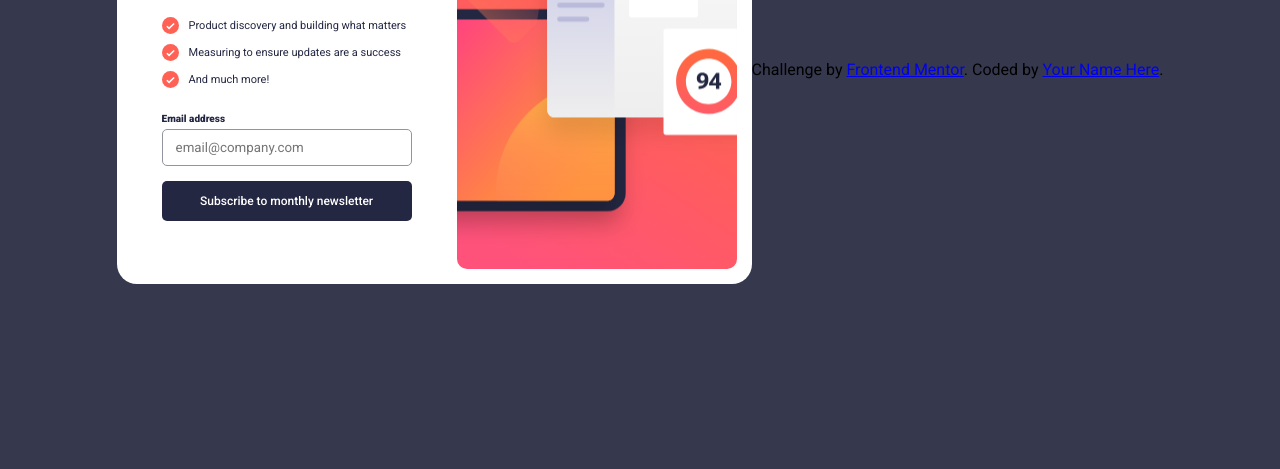
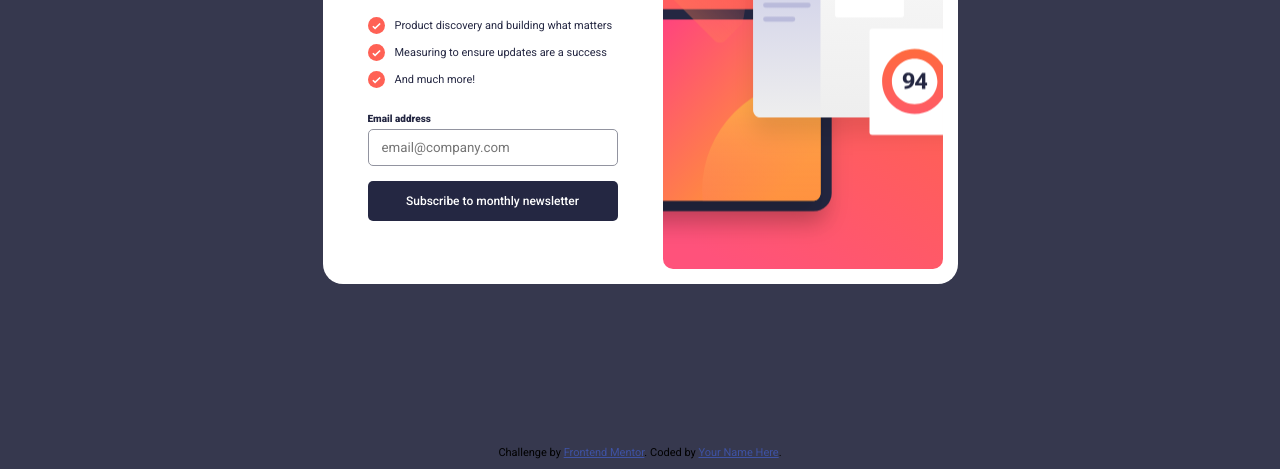
Before and after one commit to plutuxx/Newsletter-sign-up-form-with-success-message.io, a plain HTML site: page index.html in a window 1280 px wide. Shown: the part 331-800 px from the top of the page. Drawn offline with Linux system fonts and the light colour scheme.

Commit message:
Add files via upload

```diff
--- a/style.css
+++ b/style.css
@@ -200,6 +200,17 @@ body {
     background-image: linear-gradient(90deg, hsl(346.74deg 100% 66.27%), hsl(14.23deg 98.98% 61.57%));
 }
 
+.attribution {
+    position: absolute;
+    bottom: 0;
+    margin-bottom: 10px;
+    font-size: 11px;
+    text-align: center;
+  }
+  .attribution a {
+    color: hsl(228, 45%, 44%);
+  }
+
 @media (480px < width <=768px) {
     .img-section {
         height: 370px;
@@ -229,8 +240,6 @@ body {
 @media (width <=480px) {
     body {
         display: block;
-        flex-direction: column;
-        justify-content: space-evenly;
         background-color: var(--White);
     }
 
@@ -272,7 +281,6 @@ body {
     }
 
     .attribution {
-       position: relative;
-       margin-bottom: 0px;
+        position: static;
     }
 }
```
